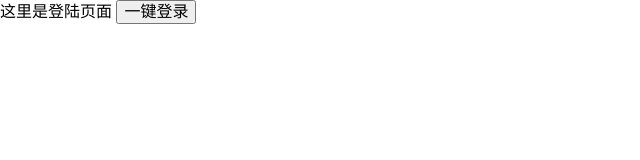
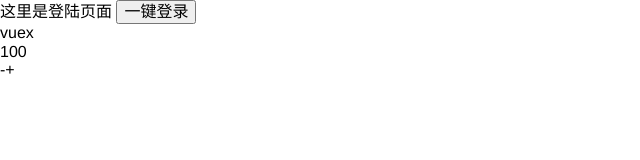
Before and after one commit to qyer0222/template, a Vue app: page /Login in a window 1280 px wide. Shown: the top 160 px of the page, without its empty margins (0-640 px from the left). Built offline with nearby package versions, Linux system fonts and the light colour scheme.

Commit message:
[Chg] 增加vuex

```diff
--- a/package.json
+++ b/package.json
@@ -17,7 +17,8 @@
     "element-ui": "^2.4.7",
     "views": "^1.0.2",
     "vue": "^2.5.2",
-    "vue-router": "^3.0.1"
+    "vue-router": "^3.0.1",
+    "vuex": "^3.0.1"
   },
   "devDependencies": {
     "autoprefixer": "^7.1.2",
--- a/src/main.js
+++ b/src/main.js
@@ -10,9 +10,14 @@ import './assets/css/common.css'
 import './assets/font/iconfont.css'
 import 'element-ui/lib/theme-chalk/index.css'
 import Utile from './lib/utils' // 插件
+import Vuex from 'vuex'
+/* eslint-disable */
+import store from './vuex/store'
+/* eslint-disable */
 Vue.config.productionTip = false
 Vue.use(ElementUI)
 Vue.use(Utile)
+Vue.use(Vuex)
 // Vue.prototype.$cl = 'nihao'
 // 导航守卫,此处用来做路由拦截
 router.beforeEach((to, from, next) => {
@@ -26,8 +31,7 @@ router.beforeEach((to, from, next) => {
     if (info.login) {
       next()
     } else {
-      console.log(to.fullPath)
-      router.push({path: '/login',query:{ Rurl: to.fullPath}})
+      router.push({path: '/login', query: {Rurl: to.fullPath}})
     }
   } else {
     next()
@@ -38,6 +42,7 @@ router.beforeEach((to, from, next) => {
 new Vue({
   el: '#app',
   router,
+  store,
   components: { App },
   template: '<App/>'
 })
--- a/src/view/login/login.vue
+++ b/src/view/login/login.vue
@@ -2,6 +2,16 @@
     <div class="login">
       这里是登陆页面
       <button @click="toLogin">一键登录</button>
+      <div>
+        vuex
+        <div>
+         {{count}}
+        </div>
+        <div>
+          <span @click="decrement">-</span>
+          <span @click="increment">+</span>
+        </div>
+      </div>
     </div>
 </template>
 
@@ -10,13 +20,32 @@ export default {
   data () {
     return {}
   },
+  created () {
+    console.log(this.$store.state.count)
+  },
+  computed: {
+    count () {
+      return this.$store.state.count
+    }
+  },
   methods: {
+    decrement () {
+      this.$store.commit('decrement')
+    },
+    increment () {
+      this.$store.commit('increment')
+    },
     toLogin () {
       this.$local.save('loginFetch', {
         login: true,
         username: 'nihao'
       })
-      this.$router.push({path: '/'})
+      // 此处做地址记录
+      if (this.$route.query.Rurl) {
+        this.$router.push({path: this.$route.query.Rurl})
+      } else {
+        this.$router.push({path: '/'})
+      }
     }
   }
 }
--- /dev/null
+++ b/src/vuex/store.js
@@ -0,0 +1,17 @@
+import vue from 'vue'
+import vuex from 'vuex'
+vue.use(vuex)
+const store = new vuex.Store({
+  state: {
+    count: 100
+  },
+  mutations: {
+    increment (state) {
+      state.count++
+    },
+    decrement (state) {
+      state.count--
+    }
+  }
+})
+export default store
```
